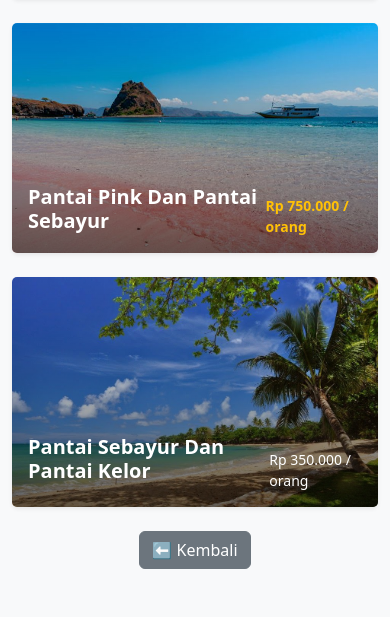
After one commit to Finnseville/Wisata_liburan, a PHP site: page /paket/paket_pantai.php in a window 390 px wide. The commit adds this page. Shown: the part 755-1372 px from the top of the page. Run offline with PHP 8.4, Linux system fonts and the light colour scheme.

```diff
--- /dev/null
+++ b/user/paket/paket_pantai.php
@@ -0,0 +1,226 @@
+<?php
+session_start();
+include "../../config/app.php";
+?>
+<!DOCTYPE html>
+<html lang="id">
+<head>
+    <meta charset="UTF-8" />
+    <meta name="viewport" content="width=device-width, initial-scale=1.0" />
+    <title>Travel Website</title>
+
+    <!-- Google Font -->
+    <link href="https://fonts.googleapis.com/css2?family=Poppins:wght@300;400;600;700&display=swap" rel="stylesheet">
+
+    <!-- Bootstrap -->
+    <link href="https://cdn.jsdelivr.net/npm/bootstrap@5.3.2/dist/css/bootstrap.min.css" rel="stylesheet">
+
+    <style>
+        body {
+            font-family: "Poppins", sans-serif;
+        }
+
+        /* HERO */
+        .hero {
+            height: 550px;
+            background: linear-gradient( rgba(0,0,0,0.6), rgba(0,0,0,0.6) ),
+                url("src/bajo.jpeg") center/cover no-repeat;
+        }
+
+        /* navbar scroll margin */
+        #destinasi {
+            scroll-margin-top: 120px;
+        }
+        #aboutus {
+            scroll-margin-top: 150px;
+        }
+        #kontak {
+            scroll-margin-top: 150px;
+        }
+        #hero {
+            scroll-margin-top: 150px;
+        }
+    </style>
+</head>
+
+<body class="bg-light">
+
+<!-- NAVBAR -->
+<nav class="navbar navbar-expand-lg bg-white shadow-sm py-3 sticky-top">
+    <div class="container">
+
+        <a href="awal.php" class="navbar-brand fw-bold text-primary">
+            <span class="text-primary">Na</span><span class="text-success">Tour</span>
+        </a>
+
+        <button class="navbar-toggler" type="button" data-bs-toggle="collapse" data-bs-target="#navMenu">
+            <span class="navbar-toggler-icon"></span>
+        </button>
+
+        <div class="collapse navbar-collapse justify-content-center" id="navMenu">
+            <ul class="navbar-nav gap-3">
+    <li class="nav-item"><a class="nav-link fw-semibold" href="#hero">Home</a></li>
+    <li class="nav-item"><a class="nav-link fw-semibold" href="#destinasi">Destination</a></li>
+    <li class="nav-item"><a class="nav-link fw-semibold" href="#aboutus">About Us</a></li>
+    <li class="nav-item"><a class="nav-link fw-semibold" href="#kontak">Contact Us</a></li>
+
+    <!-- MENU DAFTAR PEMESANAN -->
+    <li class="nav-item">
+        <a class="nav-link fw-semibold text-primary" href="daftar_pemesanan.php">
+            Daftar Pemesanan
+        </a>
+    </li>
+</ul>
+
+        </div>
+
+        <div class="d-flex gap-2">
+            <?php if (isset($_SESSION['username'])) { ?>
+                <span class="me-3">Halo, <b><?= $_SESSION['username'] ?></b></span>
+                <a href="../Login/logout.php" class="btn btn-danger">Logout</a>
+            <?php } else { ?>
+                <a href="../Login/login.php" class="btn btn-outline-primary">Masuk</a>
+                <a href="../Login/daftar.php" class="btn btn-primary">Daftar</a>
+            <?php } ?>
+        </div>
+
+    </div>
+</nav>
+
+<!-- ================== CAROUSEL ================== -->
+  <div class="card-img-top">
+    <div id="carouselPaket" class="carousel slide" data-bs-ride="carousel">
+      <div class="carousel-inner">
+
+        <div class="carousel-item active">
+          <img src="../src/paket1/kelor.jpg" class="d-block w-100 carousel-img">
+        </div>
+
+        <div class="carousel-item">
+          <img src="../src/paket1/paintaipink.jpg" class="d-block w-100 carousel-img">
+        </div>
+
+        <div class="carousel-item">
+          <img src="../src/paket1/sebayur.jpg" class="d-block w-100 carousel-img">
+        </div>
+
+      </div>
+
+      <!-- Tombol Prev -->
+      <button class="carousel-control-prev" type="button" data-bs-target="#carouselPaket" data-bs-slide="prev">
+        <span class="carousel-control-prev-icon"></span>
+      </button>
+
+      <!-- Tombol Next -->
+      <button class="carousel-control-next" type="button" data-bs-target="#carouselPaket" data-bs-slide="next">
+        <span class="carousel-control-next-icon"></span>
+      </button>
+
+    </div>
+  </div>
+
+  <!-- STYLE -->
+  <style>
+    .carousel-img {
+      height: 350px;
+      object-fit: cover;
+      border-radius: 8px;
+    }
+  </style>
+
+<!DOCTYPE html>
+<html lang="id">
+<head>
+  <meta charset="UTF-8">
+  <title>Paket Wisata Pantai</title>
+  <link href="https://cdn.jsdelivr.net/npm/bootstrap@5.3.2/dist/css/bootstrap.min.css" rel="stylesheet">
+</head>
+<body>
+
+<!-- DESTINATIONS -->
+<div id="destinasi" class="container my-5">
+  <h2 class="mb-4 text-center fw-bold">Paket Wisata Pantai</h2>
+
+  <div class="row g-4 justify-content-center">
+
+    <!-- Pantai Kelor -->
+    <div class="col-md-4">
+      <a href="#" class="text-decoration-none">
+        <div class="card border-0 shadow-sm text-white">
+          <img
+            src="../src/paket1/kelor.jpg"
+            class="card-img"
+            alt="Pantai Kelor"
+            style="height:230px; object-fit:cover;"
+          >
+          <div class="card-img-overlay d-flex align-items-end"
+               style="background: linear-gradient(to top, rgba(0,0,0,.6), rgba(0,0,0,0));">
+            <h5 class="fw-semibold mb-2">Pantai Kelor Dan Pantai Pink</h5>
+            <small class="text-warning fw-semibold">
+              Rp 750.000 / orang
+            </small>
+          </div>
+        </div>
+      </a>
+    </div>
+
+    <!-- Pantai Pink -->
+    <div class="col-md-4">
+      <a href="#" class="text-decoration-none">
+        <div class="card border-0 shadow-sm text-white">
+          <img
+            src="../src/paket1/paintaipink.jpg"
+            class="card-img"
+            alt="Pantai Pink"
+            style="height:230px; object-fit:cover;"
+          >
+          <div class="card-img-overlay d-flex align-items-end"
+               style="background: linear-gradient(to top, rgba(0,0,0,.6), rgba(0,0,0,0));">
+            <h5 class="fw-semibold mb-1">Pantai Pink Dan Pantai Sebayur</h5>
+              <small class="text-warning fw-semibold">
+              Rp 750.000 / orang
+            </small>
+          </div>
+        </div>
+      </a>
+    </div>
+
+    <!-- Pantai Sebayur -->
+    <div class="col-md-4">
+      <a href="#" class="text-decoration-none">
+        <div class="card border-0 shadow-sm text-white">
+          <img
+            src="../src/paket1/sebayur.jpg"
+            class="card-img"
+            alt="Pantai Sebayur"
+            style="height:230px; object-fit:cover;"
+          >
+          <div class="card-img-overlay d-flex align-items-end"
+               style="background: linear-gradient(to top, rgba(0,0,0,.6), rgba(0,0,0,0));">
+            <h5 class="fw-semibold mb-2">Pantai Sebayur Dan Pantai Kelor</h5>
+             <p class="mb-0 small">Rp 350.000 / orang</p>
+          </div>
+        </div>
+      </a>
+    </div>
+
+  </div>
+
+  <div class="text-center mt-4">
+    <a href="awal.php" class="btn btn-secondary">⬅ Kembali</a>
+  </div>
+
+</div>
+
+</body>
+</html>
+
+
+
+
+
+
+<script src="https://cdn.jsdelivr.net/npm/bootstrap@5.3.2/dist/js/bootstrap.bundle.min.js"></script>
+
+</body>
+</html>
```
Also changed, not shown: user/awal.php (+19 -3 lines), user/paket/paket_kuliner.php (added), user/paket/paket_menjelajah.php (added).
